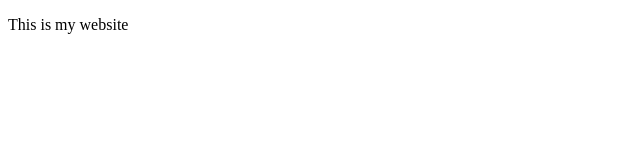
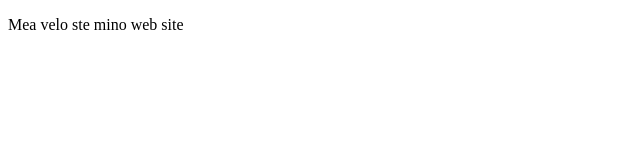
Before and after one commit to matiaslupo/proyectoDemo, a plain HTML site: page index.html in a window 1280 px wide. Shown: the full height of the page, 0-640 px from the left. Drawn offline with Linux system fonts and the light colour scheme.

Commit message:
second commit

```diff
--- a/index.html
+++ b/index.html
@@ -8,7 +8,7 @@
 </head>
 <body>
     <p>
-        This is my website
+        Mea velo ste mino web site
     </p>
 </body>
 </html>
```
